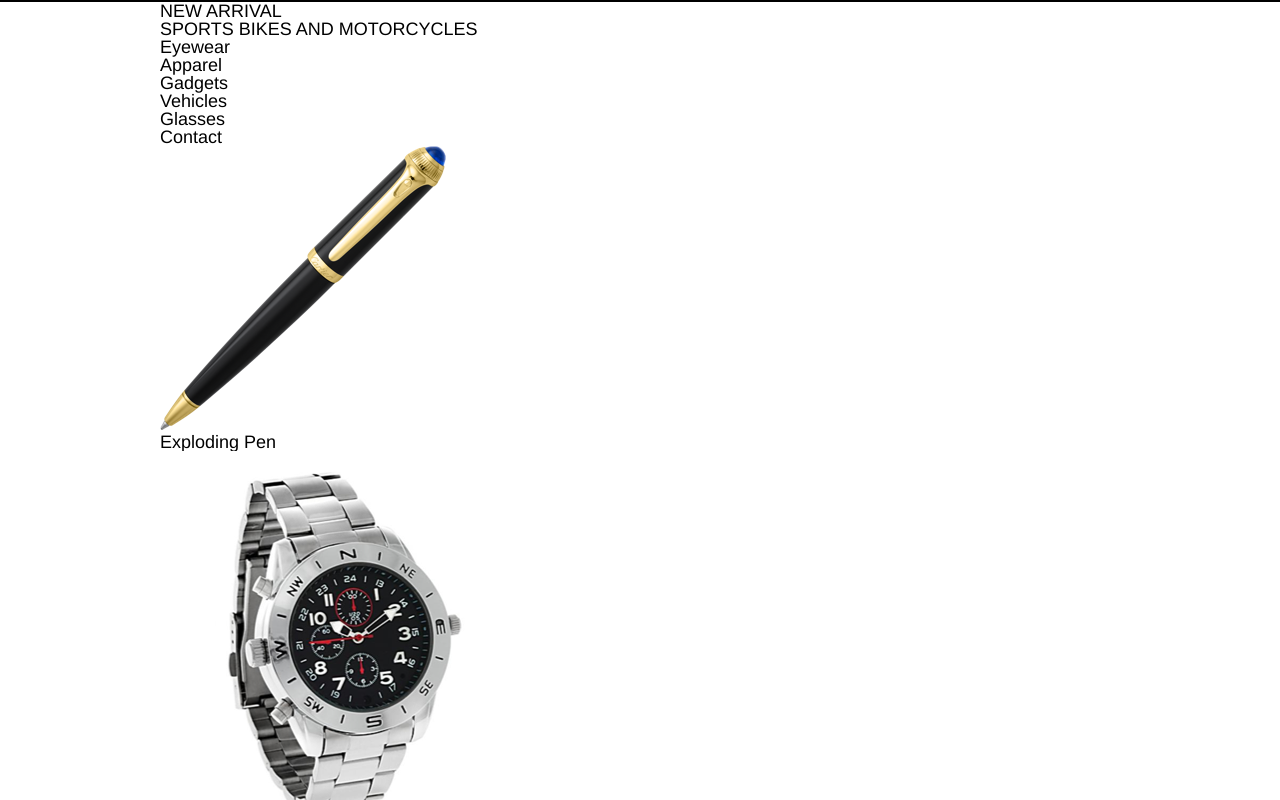
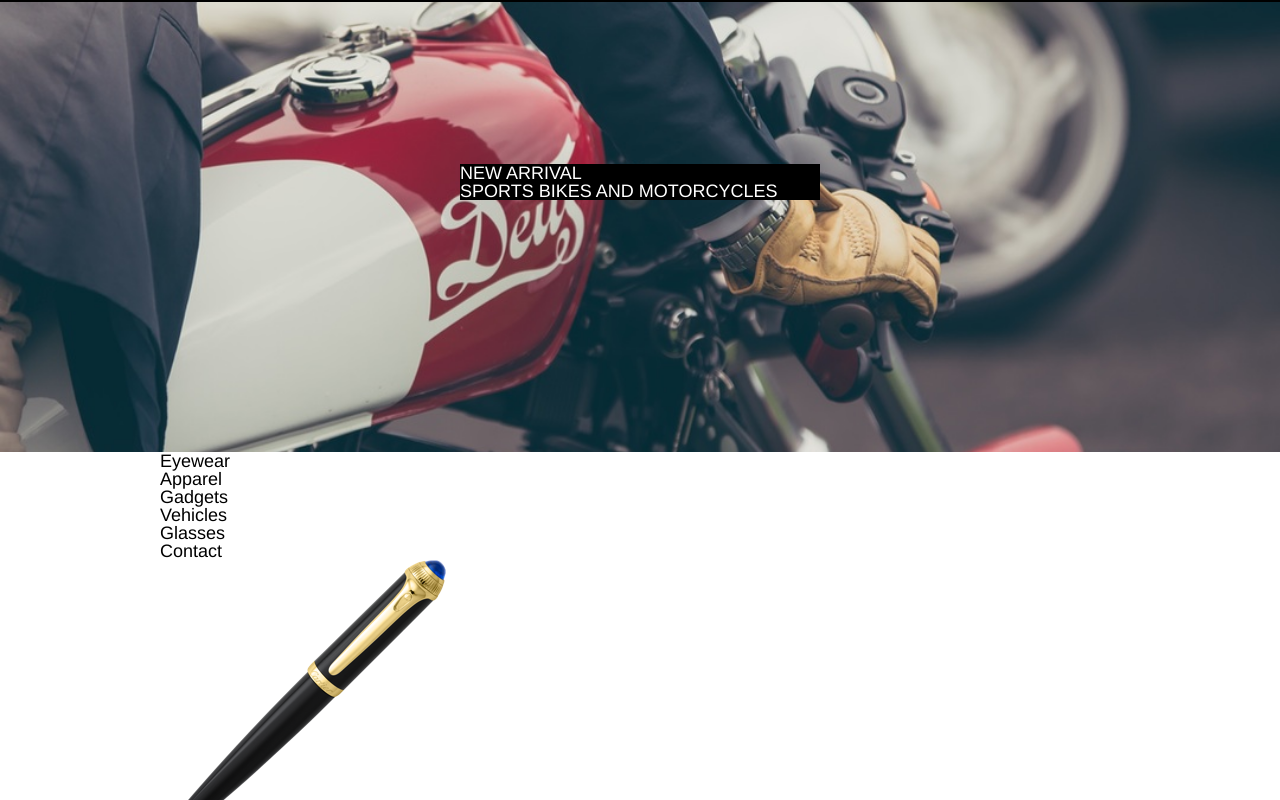
Before and after one commit to olliebudge/secretagentsupply, a plain HTML site: page index.html in a window 1280 px wide. Shown: the part 40-840 px from the top of the page. Drawn offline with Linux system fonts and the light colour scheme.

Commit message:
css styling problems banner

```diff
--- a/resources/css/style.css
+++ b/resources/css/style.css
@@ -6,20 +6,18 @@ html {
 body {
     font-family: Helvetica;
 }
-
 .container {
     max-width: 960px;
     margin: 0px auto;
 }
+/*Company*/
 .company {
     background-color: black;
     color: white;
-
 }
 .company .container {
     display: flex;
     align-items: center;
-
 }
 .company .container img {
     height: 1.5rem;
@@ -28,5 +26,23 @@ body {
 .company .container span {
     padding: 0.66em 0.5em;
     font-size: 1rem;
+}
+/*Banner*/
+.banner {
+    height: 25rem;
+    background-image: url(../images/moto.jpeg);
+    background-repeat: no-repeat;
+    background-position: center;
+    background-size: cover;
+}
+.banner .container {
+    width: 20rem;
+    background-color: black;
+    color: white;
+    position: relative;
+    top: 9rem;
+}
+.headline {
+    color: white;
 
 }
```
